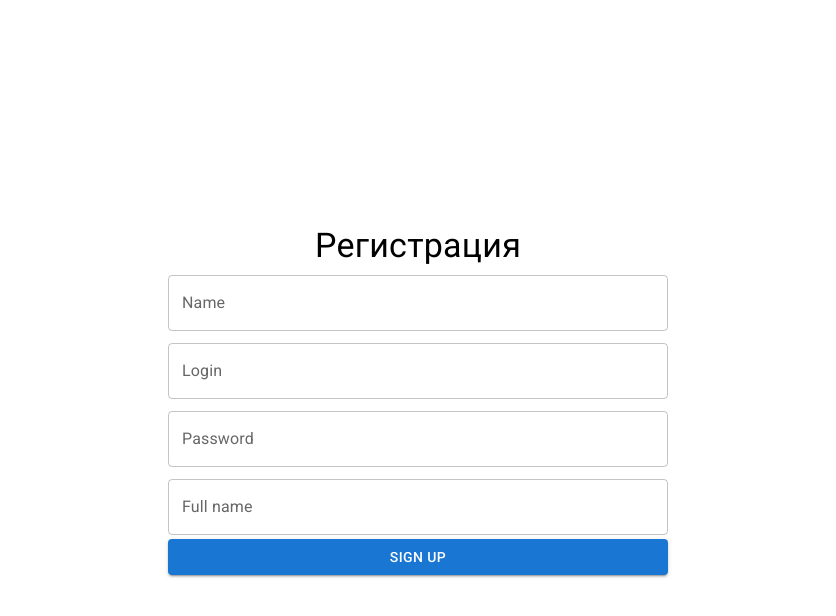
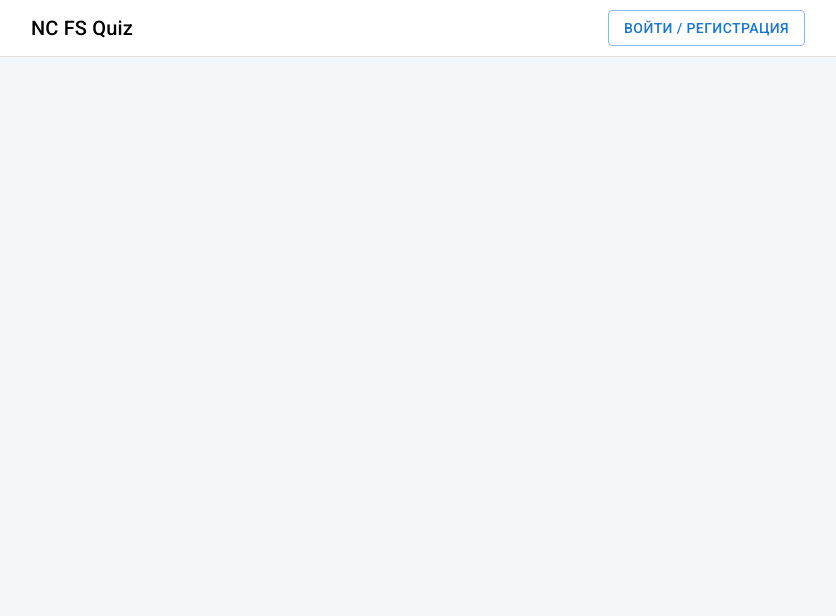
Before and after one commit to AnastasiaKurochkina/quiz, a React (Create React App) app in the folder client/nc-quiz/: page / in a window 1280 px wide. Shown: the top 616 px of the page, without its empty margins (222-1058 px from the left). Built offline with nearby package versions, Linux system fonts and the light colour scheme.

Commit message:
add base header-menu & base react router

```diff
--- a/client/nc-quiz/package.json
+++ b/client/nc-quiz/package.json
@@ -5,7 +5,8 @@
   "dependencies": {
     "@emotion/react": "^11.7.1",
     "@emotion/styled": "^11.6.0",
-    "@mui/material": "^5.2.3",
+    "@material-ui/icons": "^4.11.2",
+    "@mui/material": "^5.2.2",
     "@reduxjs/toolkit": "^1.6.2",
     "@testing-library/jest-dom": "^5.11.4",
     "@testing-library/react": "^11.1.0",
@@ -18,7 +19,8 @@
     "react": "^17.0.2",
     "react-dom": "^17.0.2",
     "react-redux": "^7.2.6",
-    "react-scripts": "^4.0.3",
+    "react-router-dom": "^6.1.1",
+    "react-scripts": "4.0.3",
     "typescript": "^4.1.2",
     "web-vitals": "^1.0.1"
   },
--- a/client/nc-quiz/src/App.tsx
+++ b/client/nc-quiz/src/App.tsx
@@ -1,11 +1,21 @@
-import React from 'react';
 import './App.css';
 import SignUp from './components/SignUp/SignUp';
+import HeaderMenu from './components/HeaderMenu/HeaderMenu';
 import Auth from './components/Auth/Auth';
+import { Route, Routes } from 'react-router-dom';
 
 function App() {
+  //todo: добавлять роутинг при создании компонентов
   return (
-        <SignUp />
+    <>
+      <HeaderMenu />
+      <Routes>
+        <Route path="user">
+          <Route path="registration" element={<SignUp />} />
+          <Route path="authorization" element={<Auth />} />
+        </Route>
+      </Routes>
+    </>
   );
 }
 
--- a/client/nc-quiz/src/components/Auth/Auth.tsx
+++ b/client/nc-quiz/src/components/Auth/Auth.tsx
@@ -6,7 +6,8 @@ import Button from '@mui/material/Button';
 import { TextField, Typography } from "@mui/material";
 import { useDispatch } from "react-redux";
 import { login } from "../../redux/slices/userSlice";
-import jwt from 'jwt-decode'
+import jwt from 'jwt-decode';
+import { Link } from "react-router-dom";
 
 const Auth = () => {
     const dispatch = useDispatch()
@@ -22,8 +23,7 @@ const Auth = () => {
     }
     const authHandler = async() => {
         try {
-            const data = await request('/user/authorization', 'POST', {...form
-            })
+            const data = await request('/user/authorization', 'POST', {...form})
             const token = data.token;
             const user: User = jwt(token);
             dispatch(login({
@@ -65,7 +65,9 @@ const Auth = () => {
                 </Button>
                 <Typography>
                     Not a member?
-                  <Button variant="text">Sign Up</Button>
+                    <Button variant="text">
+                        <Link className='signup-form__link' to="/user/registration">SIGN UP</Link>
+                    </Button>
                 </Typography>
             </form>
         </div>
--- /dev/null
+++ b/client/nc-quiz/src/components/HeaderMenu/HeaderAuthMenu.tsx
@@ -0,0 +1,35 @@
+import Divider from '@mui/material/Divider';
+import { Button, Typography } from '@mui/material';
+
+import './HeaderMenu.css';
+import { Link, useLocation } from 'react-router-dom';
+
+export default function HeaderAuthMenu() {
+    const PATHNAME = {
+        auth: '/user/authorization',
+        reg: '/user/registration'
+    };
+
+    const location = useLocation();
+
+    return (
+        <div className='header-menu'>
+            <div className='header-menu__btn'>
+                <Typography
+                    variant="h6"
+                    noWrap
+                    component="div"
+                    sx={{ mr: 2, display: { xs: 'none', md: 'flex' } }}
+                >
+                    NC FS Quiz
+                </Typography>
+                {(location.pathname !== PATHNAME.auth) && (location.pathname !== PATHNAME.reg) ? (
+                    <Button variant="outlined" size="medium">
+                        <Link className='header-menu__link' to="/user/authorization">Войти / Регистрация</Link>
+                    </Button>
+                ): null}
+            </div>
+            <Divider />
+        </div>
+    )
+}
--- /dev/null
+++ b/client/nc-quiz/src/components/HeaderMenu/HeaderMenu.css
@@ -0,0 +1,32 @@
+.header-menu {
+    margin: 0px;
+    background-color: white;
+}
+
+.header-menu__btn {
+    display: flex;
+    justify-content: space-between;
+    align-items: center;
+
+    padding: 13px;
+    margin: 0px 240px 0px 240px;
+
+    height: 30px;
+}
+
+.header-menu__btn-avatar {
+    display: flex;
+    justify-content: space-between;
+    align-items: center;
+
+    padding: 6px;
+    padding-left: 13px;
+    margin: 0px 240px 0px 240px;
+
+    height: 44px;
+}
+
+.header-menu__link {
+    text-decoration: none;
+    color: inherit;
+}
--- /dev/null
+++ b/client/nc-quiz/src/components/HeaderMenu/HeaderMenu.tsx
@@ -0,0 +1,15 @@
+import './HeaderMenu.css';
+import { useAppSelector } from '../../redux/redux-hooks';
+import HeaderAuthMenu from './HeaderAuthMenu';
+import HeaderUserMenu from './HeaderUserMenu';
+
+function HeaderMenu() {
+    const state = useAppSelector(state => state);
+
+    if (state.user.user.fullname !== undefined) {
+      return <HeaderUserMenu/>;
+    }
+    return <HeaderAuthMenu/>;
+}
+
+export default HeaderMenu;
--- /dev/null
+++ b/client/nc-quiz/src/components/HeaderMenu/HeaderUserMenu.tsx
@@ -0,0 +1,112 @@
+import * as React from 'react';
+import Box from '@mui/material/Box';
+import Avatar from '@mui/material/Avatar';
+import Menu from '@mui/material/Menu';
+import MenuItem from '@mui/material/MenuItem';
+import Divider from '@mui/material/Divider';
+import IconButton from '@mui/material/IconButton';
+import Tooltip from '@mui/material/Tooltip';
+import { Typography } from '@mui/material';
+
+import './HeaderMenu.css';
+import { Link, useLocation } from 'react-router-dom';
+
+export default function HeaderUserMenu() {
+    const PATHNAME = {
+        auth: '/user/authorization',
+        reg: '/user/registration'
+    };
+
+    const [anchorEl, setAnchorEl] = React.useState<null | HTMLElement>(null);
+    const open = Boolean(anchorEl);
+    const handleClick = (event: React.MouseEvent<HTMLElement>) => {
+      setAnchorEl(event.currentTarget);
+    };
+    const handleClose = () => {
+      setAnchorEl(null);
+    };
+
+    const location = useLocation();
+    return (
+        <div className='header-menu'>
+            <div className='header-menu__btn-avatar'>
+                <Typography
+                    variant="h6"
+                    noWrap
+                    component="div"
+                    sx={{ mr: 2, display: { xs: 'none', md: 'flex' } }}
+                >
+                    NC FS Quiz
+                </Typography>
+                {(location.pathname !== PATHNAME.auth) && (location.pathname !== PATHNAME.reg) ? (
+                    <React.Fragment>
+                        <Box sx={{ display: 'flex', alignItems: 'center', textAlign: 'center' }}>
+                            <Tooltip title="Account settings">
+                                <IconButton onClick={handleClick} size="small" sx={{ ml: 1 }}>
+                                    <Avatar sx={{ width: 40, height: 40 }} />
+                                </IconButton>
+                            </Tooltip>
+                        </Box>
+                        <Menu
+                            anchorEl={anchorEl}
+                            open={open}
+                            onClose={handleClose}
+                            onClick={handleClose}
+                            PaperProps={{
+                                elevation: 0,
+                                sx: {
+                                    minWidth: 200,
+                                    overflow: 'visible',
+                                    filter: 'drop-shadow(0px 2px 8px rgba(0,0,0,0.32))',
+                                    mt: 1.5,
+                                    '& .MuiAvatar-root': {
+                                        width: 32,
+                                        height: 32,
+                                        ml: -0.5,
+                                        mr: 1,
+                                    },
+                                    '&:before': {
+                                        content: '""',
+                                        display: 'block',
+                                        position: 'absolute',
+                                        top: 0,
+                                        right: 19,
+                                        width: 10,
+                                        height: 10,
+                                        bgcolor: 'background.paper',
+                                        transform: 'translateY(-50%) rotate(45deg)',
+                                        zIndex: 0,
+                                    },
+                                },
+                            }}
+                            transformOrigin={{ horizontal: 'right', vertical: 'top' }}
+                            anchorOrigin={{ horizontal: 'right', vertical: 'bottom' }}
+                        >
+                            <MenuItem>
+                                UserFullName
+                            </MenuItem>
+                            <Divider />
+                            <MenuItem>
+                                <Link className='header-menu__link' to="/quiz/create">
+                                    Создать опрос
+                                </Link>
+                            </MenuItem>
+                            <MenuItem>
+                                <Link className='header-menu__link' to="/myquiz">
+                                    Мои опросы
+                                </Link>
+                            </MenuItem>
+                            <Divider />
+                            <MenuItem>
+                                <Link className='header-menu__link' to="/user/authorization">
+                                    Выйти
+                                </Link>
+                            </MenuItem>
+                        </Menu>
+                    </React.Fragment>
+                ): null}
+            </div>
+            <Divider />
+        </div>
+    );
+}
--- a/client/nc-quiz/src/components/SignUp/SignUp.css
+++ b/client/nc-quiz/src/components/SignUp/SignUp.css
@@ -1,5 +1,5 @@
 .signup {
-    height: 100vh;
+    height: 90vh;
     display: flex;
     flex-direction: column;
     justify-content: center;
@@ -11,3 +11,8 @@
     display: flex;
     flex-direction: column;
 }
+
+.signup-form__link {
+    text-decoration: none;
+    color: inherit;
+}
--- a/client/nc-quiz/src/components/SignUp/SignUp.tsx
+++ b/client/nc-quiz/src/components/SignUp/SignUp.tsx
@@ -24,8 +24,7 @@ const SignUp = () => {
    }
    const registerHandler = async() => {
       try {
-            const data = await request('/user/registration', 'POST', {...form
-            })
+         const data = await request('/user/registration', 'POST', {...form})
          console.log(data)
       } catch (e) {}
    }
--- a/client/nc-quiz/src/index.css
+++ b/client/nc-quiz/src/index.css
@@ -5,6 +5,8 @@ body {
     sans-serif;
   -webkit-font-smoothing: antialiased;
   -moz-osx-font-smoothing: grayscale;
+
+  background-color: #F3F6F9;
 }
 
 code {
--- a/client/nc-quiz/src/index.tsx
+++ b/client/nc-quiz/src/index.tsx
@@ -5,11 +5,14 @@ import App from './App';
 import reportWebVitals from './reportWebVitals';
 import { Provider } from 'react-redux';
 import { store } from './redux/store';
+import { BrowserRouter } from 'react-router-dom';
 
 ReactDOM.render(
   <React.StrictMode>
     <Provider store = {store}>
-    <App />
+      <BrowserRouter>
+        <App />
+      </BrowserRouter>
     </Provider>
   </React.StrictMode>,
   document.getElementById('root')
```
Also changed, not shown: 2 other files (tests, documents, lock files or other folders). Lines whose indentation alone changed are shown as unchanged.
